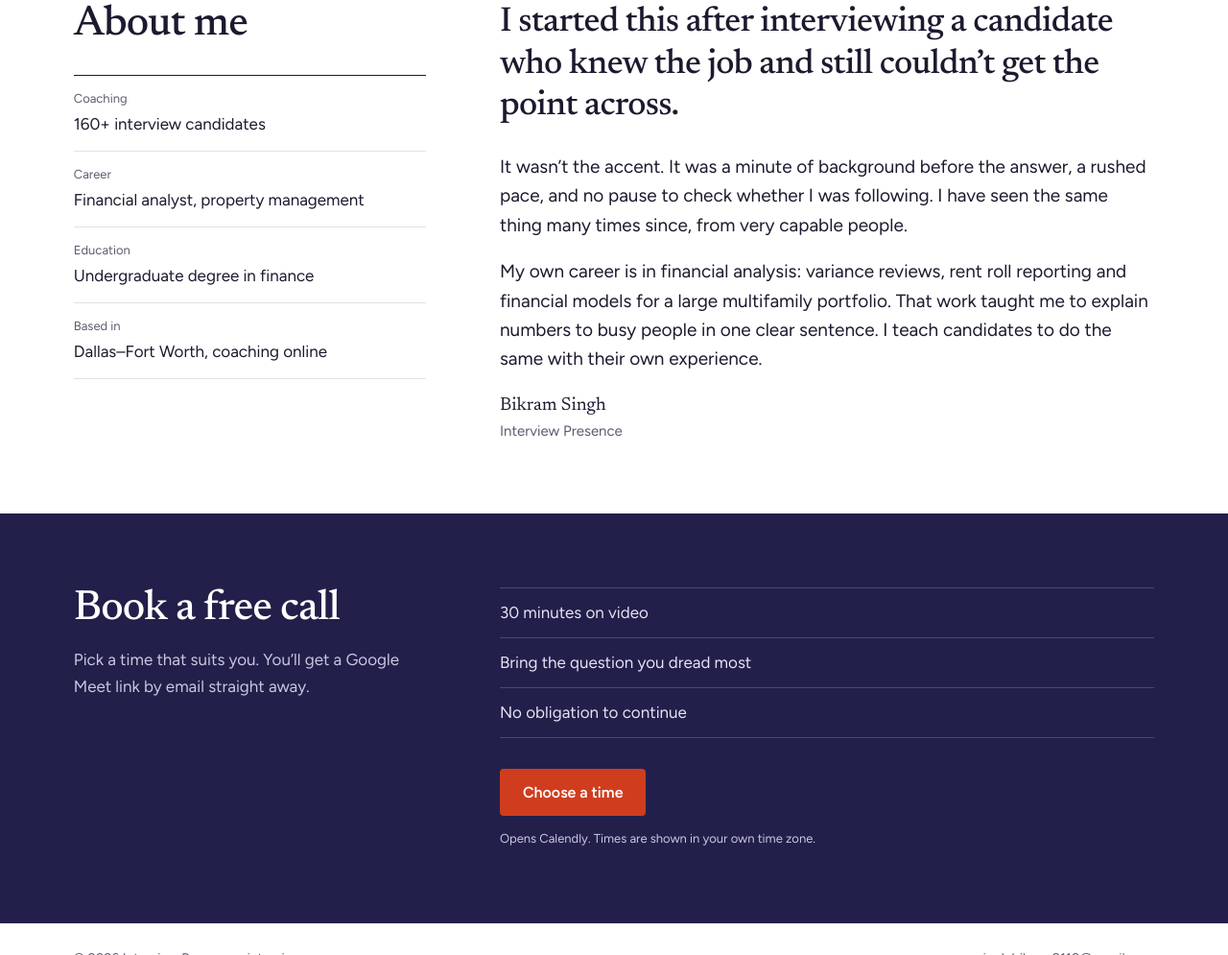
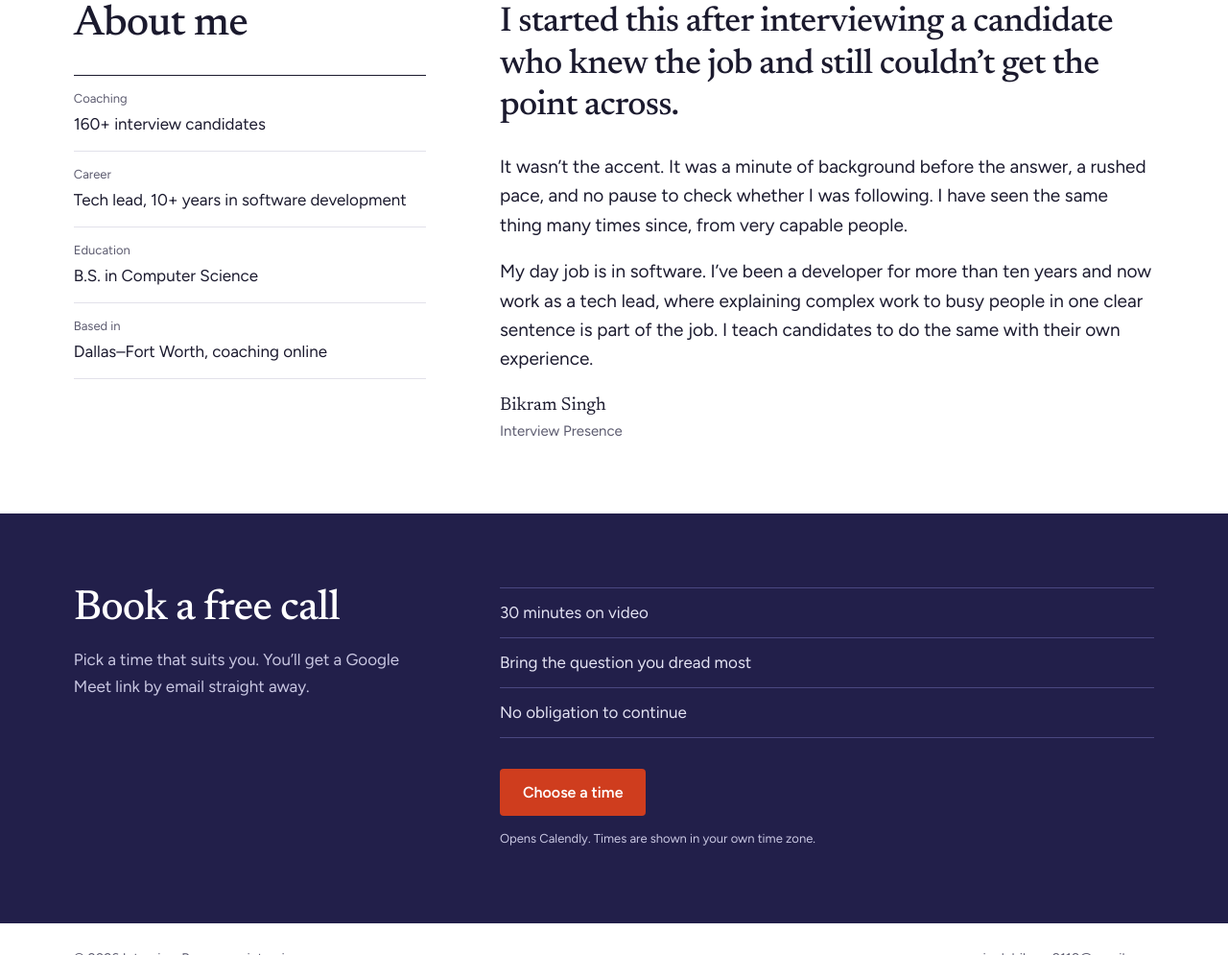
Before and after one commit to bikram9-9/interviewpresence, a plain HTML site: page index.html in a window 1280 px wide. Shown: the part 2124-3119 px from the top of the page at 96% size. Drawn offline with Linux system fonts and the light colour scheme.

Commit message:
Update About section with software background
Co-Authored-By: Claude Opus 5.5 <noreply@anthropic.com>
Claude-Session: https://claude.ai/code/session_01TaQiTEcLCcpvWTvwWKEJGK

```diff
--- a/index.html
+++ b/index.html
@@ -146,15 +146,15 @@ footer{display:flex;justify-content:space-between;gap:12px;flex-wrap:wrap;font-s
 <h2>About me</h2>
 <dl class="facts" style="margin-top:28px">
 <div><dt>Coaching</dt><dd>160+ interview candidates</dd></div>
-<div><dt>Career</dt><dd>Financial analyst, property management</dd></div>
-<div><dt>Education</dt><dd>Undergraduate degree in finance</dd></div>
+<div><dt>Career</dt><dd>Tech lead, 10+ years in software development</dd></div>
+<div><dt>Education</dt><dd>B.S. in Computer Science</dd></div>
 <div><dt>Based in</dt><dd>Dallas–Fort Worth, coaching online</dd></div>
 </dl>
 </div>
 <div class="letter">
 <h3 style="font-size:clamp(26px,3vw,36px)">I started this after interviewing a candidate who knew the job and still couldn’t get the point across.</h3>
 <p>It wasn’t the accent. It was a minute of background before the answer, a rushed pace, and no pause to check whether I was following. I have seen the same thing many times since, from very capable people.</p>
-<p>My own career is in financial analysis: variance reviews, rent roll reporting and financial models for a large multifamily portfolio. That work taught me to explain numbers to busy people in one clear sentence. I teach candidates to do the same with their own experience.</p>
+<p>My day job is in software. I’ve been a developer for more than ten years and now work as a tech lead, where explaining complex work to busy people in one clear sentence is part of the job. I teach candidates to do the same with their own experience.</p>
 <p class="sign">Bikram Singh<small>Interview Presence</small></p>
 </div>
 </div></section>
```
